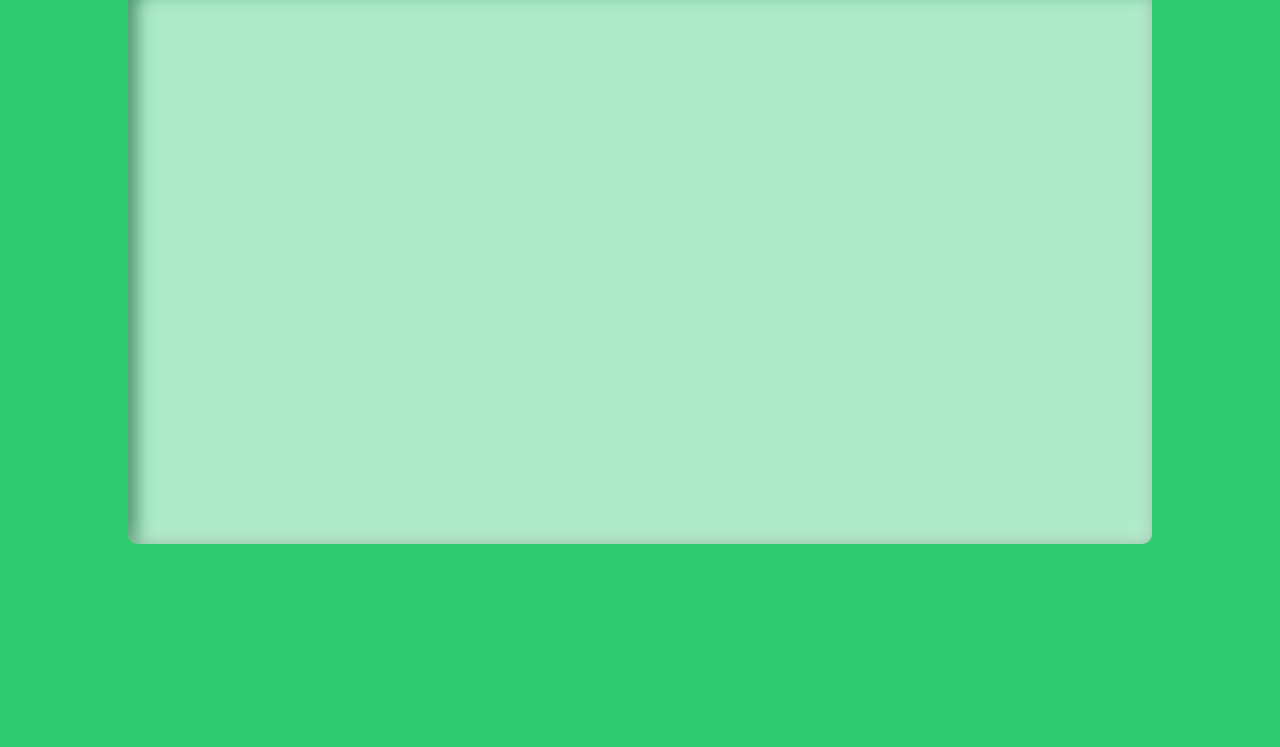
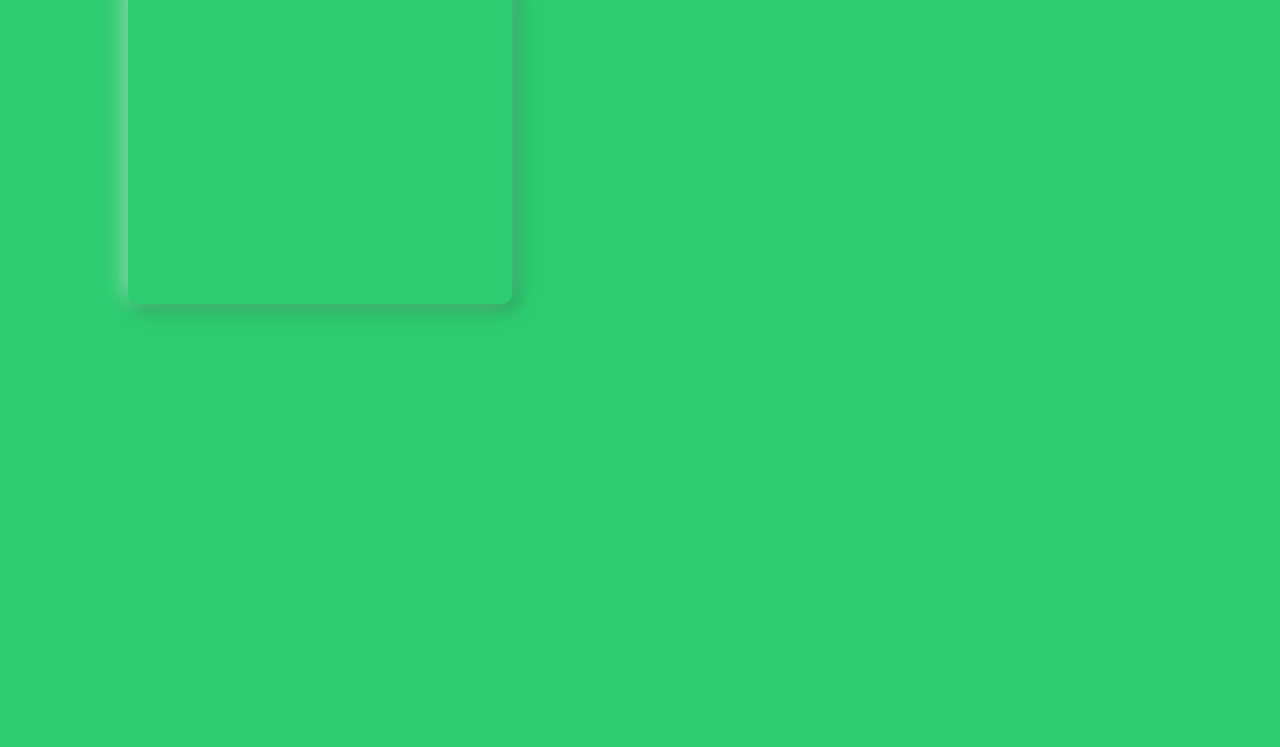
Before and after one commit to yoouali/3cardes, a plain HTML site: page index.html in a window 1280 px wide. Shown: the part 53-800 px from the top of the page. Drawn offline with Linux system fonts and the light colour scheme.

Commit message:
card class

```diff
--- a/index.css
+++ b/index.css
@@ -73,3 +73,12 @@ h1{
   border-radius: 10px;
   box-shadow: inset -5px -5px 20px #ffffff73, inset 5px 5px 20px #186A3B;
 }
+
+.card{
+  background-color: #2ECC71;
+  width: 30vw;
+  height: 40vh;
+  margin-left: 10vw;
+  border-radius: 10px;
+  box-shadow: -5px -5px 20px #ffffff73, 5px 5px 20px #00000040;
+}
--- a/index.html
+++ b/index.html
@@ -22,7 +22,7 @@
         </div>
     </div> -->
     <!-- <div class="child outer"> -->
-    <div class="neumorphism">
+    <div class="card">
 
     </div>
     </div>
```
